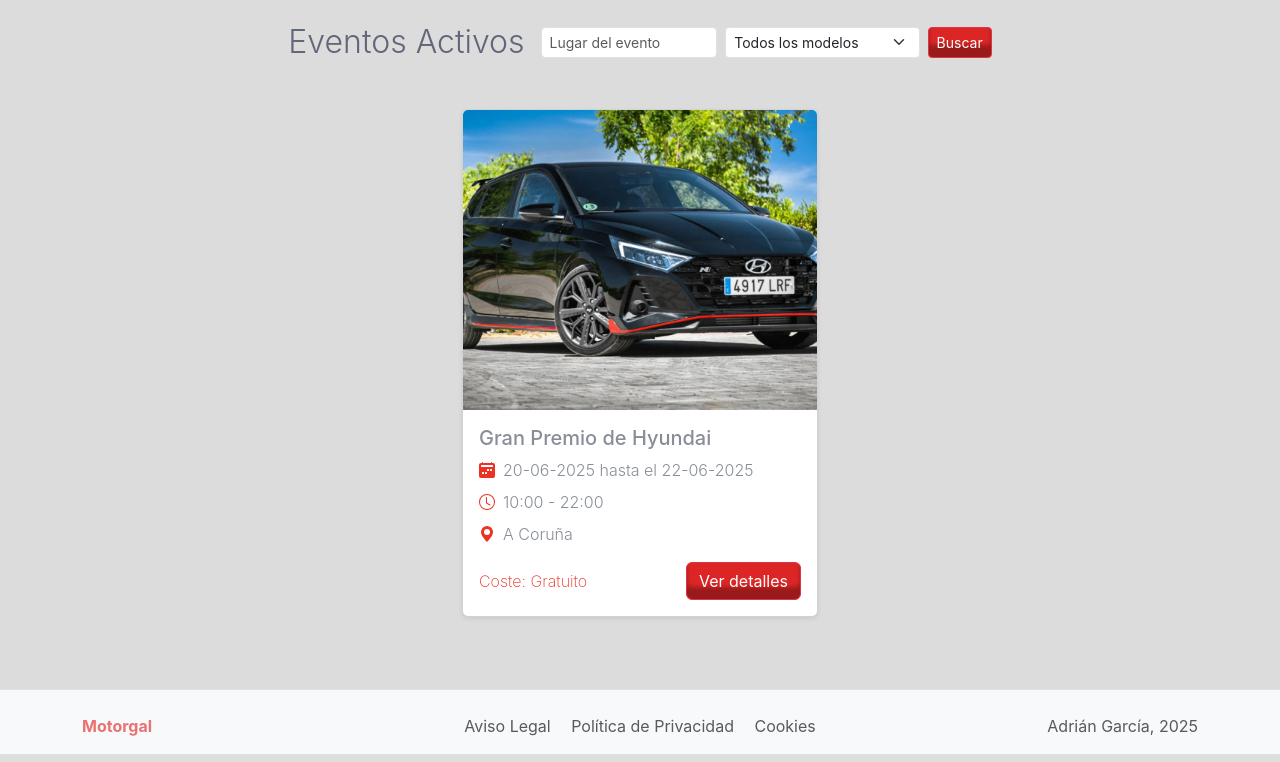
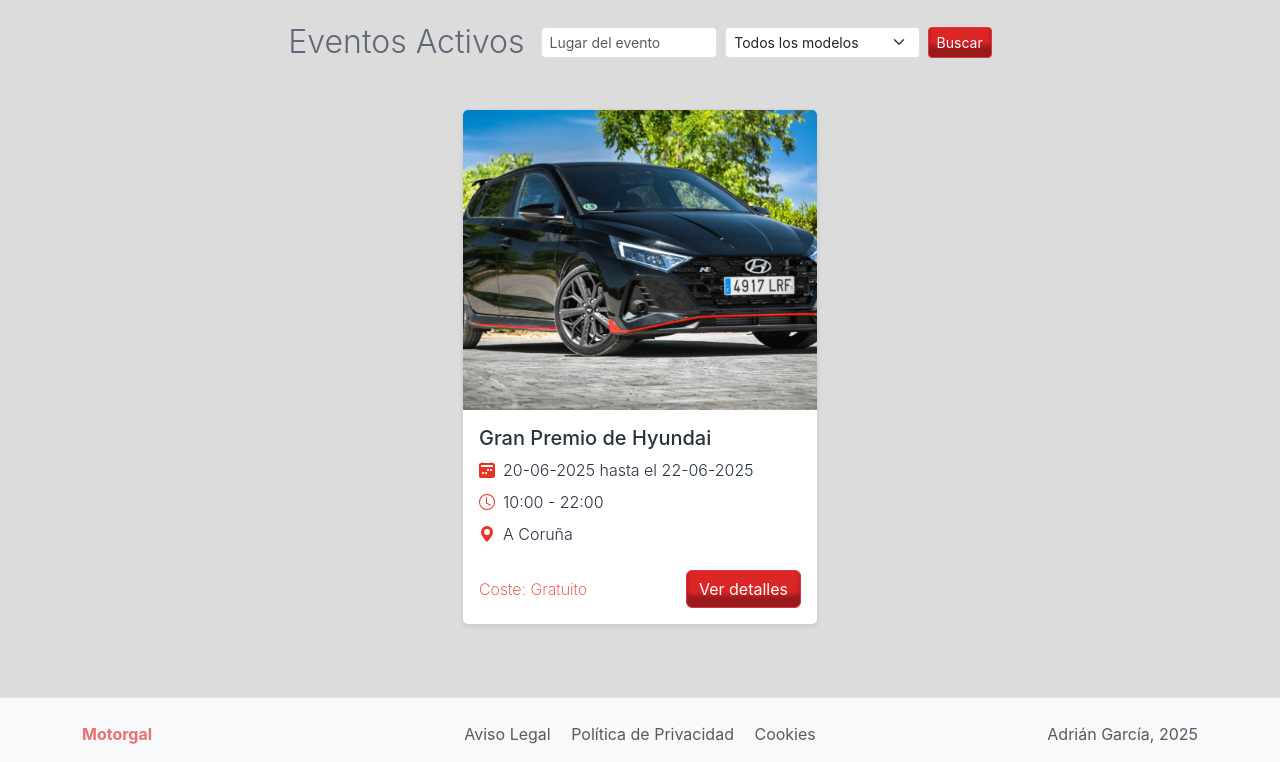
Before and after one commit to Adrigaral/Proyecto-Daw, a PHP site: page /index.php?controller=EventoController&action=lista_eventos_activos in a window 1280 px wide. Shown: the part 568-1330 px from the top of the page. Run offline with PHP 8.4, Linux system fonts and the light colour scheme; the visitor is signed in with stand-in values (Sample User, id 1); data comes from the database, SQL or seed files in the repository; some web fonts are replaced.

Commit message:
Últimas correcciones

```diff
--- a/motorgal/estilos/style.css
+++ b/motorgal/estilos/style.css
@@ -75,6 +75,10 @@ p.descrip{
   gap: 2rem;
 }
 
+.btn-info{
+  background-color: blue !important;
+}
+
 .btn {
   background-color: #DC2626;
 }
@@ -106,7 +110,7 @@ button, .btn-inset, a.btn{
 }
 
 .card-body{
-  color: #888E97;
+  color: #283241;
 }
 
 .descrip{
@@ -173,8 +177,8 @@ section.hero-section, main {
 
 .about-text {
   font-family: 'Judson';
-  color: #E45959;
-  font-size: 20px;
+  color: white;
+  font-size: 22px;
 }
 
 .about-img {
--- a/motorgal/index.php
+++ b/motorgal/index.php
@@ -49,5 +49,10 @@ if ($esPublico || ($usuario instanceof Usuario && UsuarioModel::tienePermiso($us
         (new InicioController())->principal();
     }
 } else {
-    (new InicioController())->principal();
+    if (!empty($_SESSION['loged'])) {
+        header('Location: index.php?controller=EventoController&action=lista_eventos_activos');
+        exit;
+    } else {
+        (new InicioController())->principal();
+    }
 }
--- a/motorgal/vista/lista-eventos-organizador-view.php
+++ b/motorgal/vista/lista-eventos-organizador-view.php
@@ -25,7 +25,8 @@
 
                         <div class="row gy-2">
                             <div class="col-12 col-md-4">
-                                <input type="text" name="lugar" class="form-control form-control-sm" placeholder="Lugar del evento" value="<?= htmlspecialchars($data['lugar'] ?? '') ?>">
+                                <label for="lugar" class="visually-hidden">Lugar</label>
+                                <input type="text" name="lugar" id="lugar" class="form-control form-control-sm" placeholder="Lugar del evento" value="<?= htmlspecialchars($data['lugar'] ?? '') ?>">
                             </div>
                             <div class="col-12 col-md-4">
                                 <select name="estado" class="form-select form-select-sm">
@@ -77,7 +78,7 @@
                                 <div class="card shadow-lg border-0 h-100 overflow-hidden rounded-4 position-relative">
                                     <?php if (!empty($evento['foto_evento'])): ?>
                                         <div class="position-relative">
-                                            <img src="../img/uploads/<?= htmlspecialchars($evento['foto_evento']) ?>" class="card-img-top object-fit-cover" style="height: 180px;" alt="Imagen del evento">
+                                            <img src="../img/uploads/<?= htmlspecialchars($evento['foto_evento']) ?>" class="card-img-top object-fit-cover" style="height: 180px;" alt="Imagen del evento <?= htmlspecialchars($evento['titulo']) ?>">
                                             <div class="position-absolute top-0 start-0 bg-dark bg-opacity-50 text-white px-3 py-1 rounded-end-bottom">
                                                 <?= htmlspecialchars($evento['titulo']) ?>
                                             </div>
--- a/motorgal/vista/lista-eventos-view.php
+++ b/motorgal/vista/lista-eventos-view.php
@@ -53,7 +53,8 @@
                     <form method="get" action="index.php" class="d-flex align-items-center gap-2">
                         <input type="hidden" name="controller" value="EventoController">
                         <input type="hidden" name="action" value="lista_eventos_activos">
-                        <input type="text" name="lugar" class="form-control form-control-sm" placeholder="Lugar del evento" value="<?= htmlspecialchars($data['lugar'] ?? '') ?>" style="max-width: 200px;">
+                        <label for="lugar" class="visually-hidden">Lugar</label>
+                        <input type="text" name="lugar" id="lugar" class="form-control form-control-sm" placeholder="Lugar del evento" value="<?= htmlspecialchars($data['lugar'] ?? '') ?>" style="max-width: 200px;">
                         <select name="modelo" class="form-select form-select-sm" style="max-width: 200px;">
                             <option value="">Todos los modelos</option>
                             <?php foreach ($data['modelos'] as $m): ?>
@@ -78,7 +79,7 @@
                                     <figure class="card-img-container m-0">
                                         <img src="../img/uploads/<?php echo $evento->getFoto_evento(); ?>" class="card-img-top img-fluid" alt="Imagen evento">
                                     </figure>
-                                    <section class="card-body">
+                                    <section class="card-body d-flex flex-column">
                                         <h5 class="card-title"><?= htmlspecialchars($evento->getTitulo()) ?></h5>
                                         <ul class="list-unstyled mb-3">
                                             <li class="list-group-item d-flex align-items-center gap-2 mb-2">
@@ -111,7 +112,7 @@
                                             </li>
                                         </ul>
 
-                                        <section class="d-flex align-items-center justify-content-between flex-wrap gap-2">
+                                        <section class="mt-auto d-flex justify-content-between align-items-center gap-2">
                                             <p class="gasto mb-0 d-flex align-items-center">Coste: <?= $evento->getPrecio() == 0.00 ? 'Gratuito' : htmlspecialchars($evento->getPrecio()) . ' &euro;'; ?></p>
                                             <form action="index.php" method="GET">
                                                 <input type="hidden" name="controller" value="EventoController">
--- a/motorgal/vista/listar-vehiculos-view.php
+++ b/motorgal/vista/listar-vehiculos-view.php
@@ -36,7 +36,7 @@
                                     <td><?= htmlspecialchars($vehiculo->getModelo()) ?></td>
                                     <td><?= htmlspecialchars($vehiculo->getAnio()) ?></td>
                                     <td class="text-center">
-                                        <a href="?controller=VehiculoController&action=editarVehiculo&id=<?= $vehiculo->getId_vehiculo() ?>" class="btn btn-sm btn-outline-dark me-2" title="Editar">
+                                        <a href="?controller=VehiculoController&action=editarVehiculo&id=<?= $vehiculo->getId_vehiculo() ?>" class="btn btn-info btn-primary btn-sm btn-outline-dark me-2" title="Editar">
                                             <svg xmlns="http://www.w3.org/2000/svg" width="16" height="16" fill="currentColor" class="bi bi-pencil" viewBox="0 0 16 16">
                                                 <path d="M12.146.146a.5.5 0 0 1 .708 0l3 3a.5.5 0 0 1 0 .708l-10 10a.5.5 0 0 1-.168.11l-5 2a.5.5 0 0 1-.65-.65l2-5a.5.5 0 0 1 .11-.168zM11.207 2.5 13.5 4.793 14.793 3.5 12.5 1.207zm1.586 3L10.5 3.207 4 9.707V10h.5a.5.5 0 0 1 .5.5v.5h.5a.5.5 0 0 1 .5.5v.5h.293zm-9.761 5.175-.106.106-1.528 3.821 3.821-1.528.106-.106A.5.5 0 0 1 5 12.5V12h-.5a.5.5 0 0 1-.5-.5V11h-.5a.5.5 0 0 1-.468-.325" />
                                             </svg>
```
Also changed, not shown: motorgal/vista/lista-eventos-usuario-view.php (+6 -5 lines).
